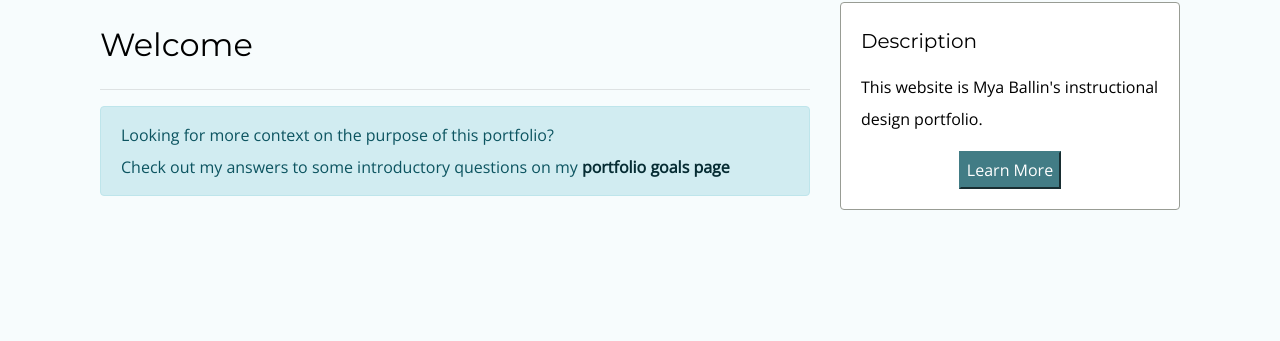
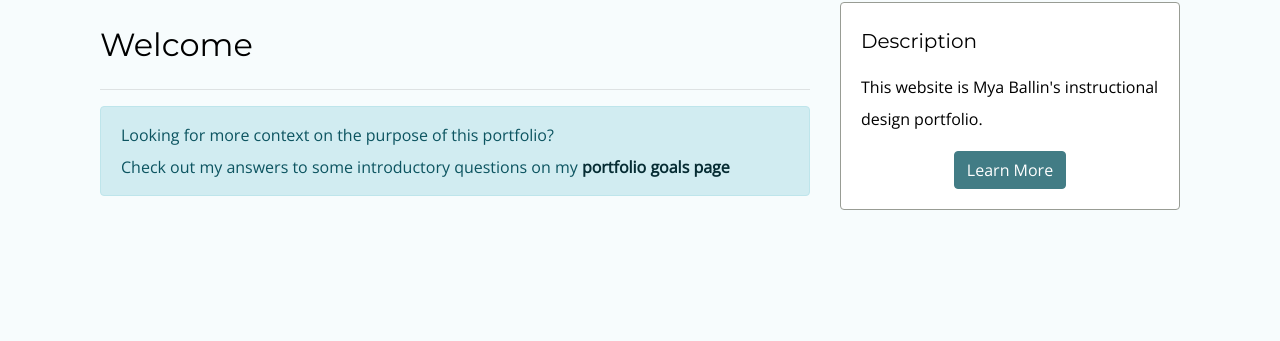
Before and after one commit to mxballin/instructional-design, a Jekyll site: the page built from index.md, in a window 1280 px wide. Shown: the part 222-563 px from the top of the page. Built offline with Jekyll 4.4.1, drawn with Linux system fonts in a browser that asks for light colours; some web fonts are replaced.

Commit message:
Update homepage-modal.html

```diff
--- a/_includes/index/homepage-modal.html
+++ b/_includes/index/homepage-modal.html
@@ -1,4 +1,4 @@
-<button type="button" class="btn-secondary" data-toggle="modal" data-target="#homemodal">
+<button type="button" class="btn btn-secondary" data-toggle="modal" data-target="#homemodal">
   Learn More
 </button>
 
```
